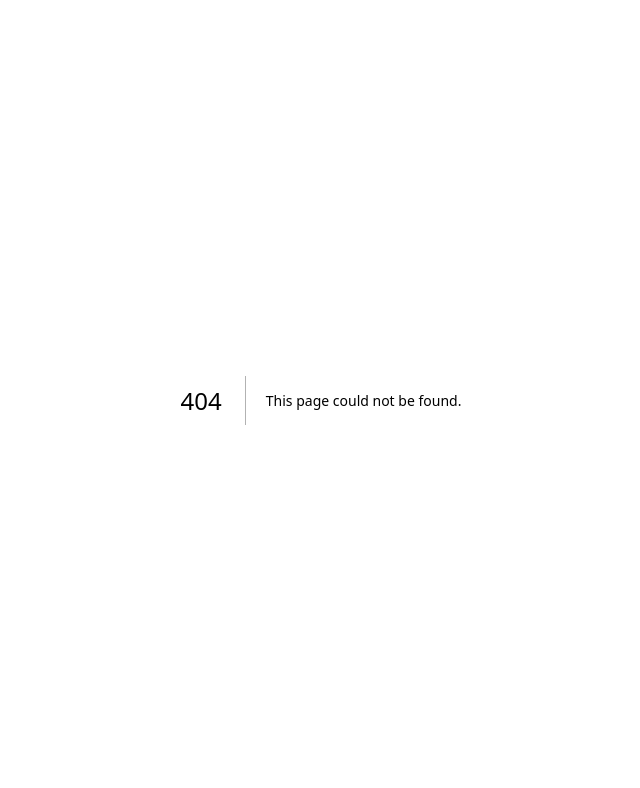
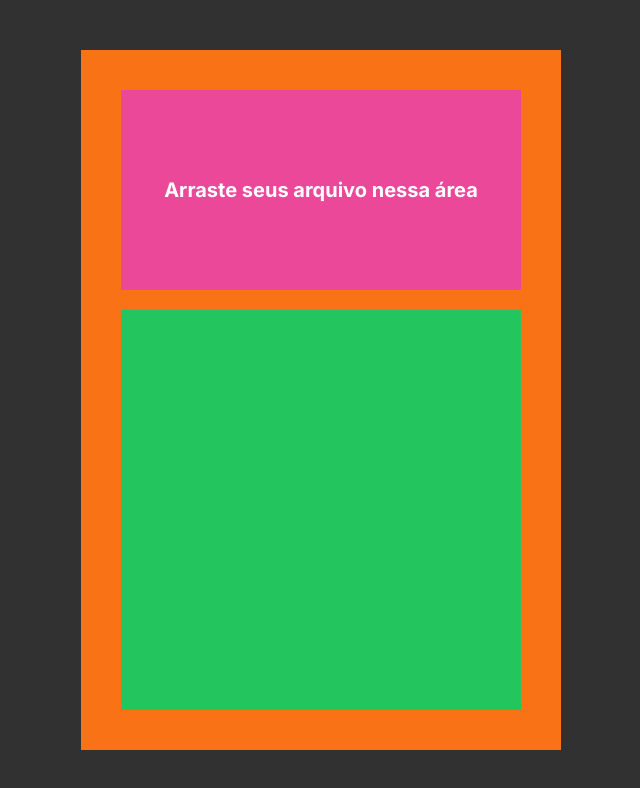
Before and after one commit to EmersonMatias/front-end-paggo, a Next.js app: page /dashboard in a window 1280 px wide. Before the commit this address had no page. Shown: the top 788 px of the page, without its empty margins (319-959 px from the left). Built offline with nearby package versions, Linux system fonts and the light colour scheme.

Commit message:
feat: upload-area interface

```diff
--- a/app/components/login-form.tsx
+++ b/app/components/login-form.tsx
@@ -11,14 +11,13 @@ export default function LoginForm(){
     }
 
     return(
-        <form className="bg-black w-fit flex flex-col bg-opacity-80 backdrop-blur-md py-10 px-20 text-white rounded-lg" onSubmit={handleSubmit(onSubmit)}>
+        <form className="bg-black w-fit flex flex-col bg-opacity-80 backdrop-blur-md py-14 px-32 text-white rounded-lg max-sm:w-[90%] max-sm:px-5" onSubmit={handleSubmit(onSubmit)}>
 
             <label htmlFor="email" className="mb-3 font-bold">Email</label>
-            <input type="email" id="mail" placeholder="Digite seu email" className="pl-3 py-3 bg-white bg-opacity-10 rounded-lg" {...register("email", {required: true})}/>
+            <input type="email" id="email" placeholder="Digite seu email" className="pl-3 py-3 bg-white bg-opacity-10 rounded-lg border-none" {...register("email", {required: true})}/>
            {errors.email &&  <p className="text-red-500 font-bold mt-4">Por favor, digite seu email!</p>}
 
-            <button className="bg-black mt-10 py-3 rounded-lg">Entrar</button>
-
+            <button className="bg-slate-600 mt-10 py-3 rounded-lg hover:bg-slate-400 ">Entrar</button>
         </form>
     )
 }
--- /dev/null
+++ b/app/components/upload-area.tsx
@@ -0,0 +1,74 @@
+'use client'
+import Image from "next/image";
+import { useState } from "react";
+import { MdError, MdCheckCircle } from "react-icons/md"
+import UploadZone from "./upload-zone";
+import { filesize } from "filesize";
+
+type TFile = {
+    file: File,
+    name: string,
+    previewURL: string,
+    size: string,
+    progress: number,
+    uploaded: boolean,
+    error: boolean,
+    url: string
+}
+
+export default function UploadArea() {
+    const [uploadedFiles, setUploadedFiles] = useState<TFile[]>([])
+
+    function handleUpload(files: File[]) {
+        console.log(files)
+
+        const newFiles: TFile[] = files.map((file) => (
+            {
+                file,
+                name: file.name,
+                previewURL: URL.createObjectURL(file),
+                size: filesize(file.size),
+                progress: 0,
+                uploaded: false,
+                error: false,
+                url: ""
+
+            }
+        ))
+
+        console.log(newFiles)
+
+        setUploadedFiles([...uploadedFiles, ...newFiles])
+    }
+
+    console.log(uploadedFiles)
+
+    return (
+        <div className="bg-orange-500 w-fit px-10 py-10 flex flex-col gap-5">
+            <UploadZone handleUpload={handleUpload} />
+
+            <div className="overflow-scroll h-[400px] bg-green-500">
+                {uploadedFiles.map(({ previewURL, name, size }) => (
+                    <div className="bg-black flex justify-between text-white items-center border-b-[1px]" key={name}>
+                        <div className="flex">
+                            <Image src={previewURL} alt="as" className="w-[80px] h-fit" width={50} height={50} />
+                            <div>
+                                <p>{name}</p>
+                                <p>{size}</p>
+                                <p></p>
+                            </div>
+                        </div>
+
+                        <div>
+                            <MdError className="h-[40px] w-auto text-red-500" />
+                            <MdCheckCircle className="h-[40px] w-auto text-green-500" />
+                        </div>
+
+                    </div>
+                ))}
+            </div>
+
+
+        </div>
+    )
+}
--- /dev/null
+++ b/app/components/upload-zone.tsx
@@ -0,0 +1,27 @@
+import Dropzone from "react-dropzone";
+
+type TUploadZone = {
+    handleUpload(files: File[]): void
+}
+
+export default function UploadZone({handleUpload}: TUploadZone){
+    function dragMessage(isDragActive: boolean, isDragReject: boolean) {
+        if (!isDragActive) return "Arraste seus arquivo nessa área"
+
+        if (isDragReject) return "Arquivos não suportados"
+
+        return "Solte seus arquivos nessa área"
+
+    }
+
+    return(
+        <Dropzone accept={{ 'image/*': [".png, .jpeg, .jpg,.webp, .pdf"] }} onDropAccepted={handleUpload}>
+        {({ getRootProps, getInputProps, isDragActive, isDragReject }) => (
+            <div {...getRootProps()} className={`bg-pink-500 w-[400px] h-[200px] ${isDragActive && "bg-blue-500"} ${isDragReject && "bg-red-500"} flex items-center justify-center`}>
+                <input className="hidden" {...getInputProps} />
+                <p className="text-white font-bold text-xl">{dragMessage(isDragActive, isDragReject)}</p>
+            </div>
+        )}
+    </Dropzone>
+    )
+}
--- /dev/null
+++ b/app/dashboard/page.tsx
@@ -0,0 +1,15 @@
+import UploadArea from "../components/upload-area";
+
+export default function Dashboard() {
+    let uploadedFiles = []
+
+
+
+    return (
+        <div  className="w-full h-dvh flex flex-col items-center justify-center">
+
+
+            <UploadArea />
+        </div>
+    )
+}
--- a/app/layout.tsx
+++ b/app/layout.tsx
@@ -16,7 +16,7 @@ export default function RootLayout({
 }>) {
   return (
     <html lang="pt">
-      <body className={inter.className}>{children}</body>
+      <body className={`${inter.className} bg-[#313131]`}>{children}</body>
     </html>
   );
 }
--- a/app/page.tsx
+++ b/app/page.tsx
@@ -3,8 +3,7 @@ import LoginForm from "./components/login-form";
 export default function Home() {
 
   return (
-    <main className="bg-[#313131] w-full h-dvh flex items-center justify-center">
-
+    <main className="w-full h-dvh flex items-center justify-center">
       <LoginForm/>
 
     </main>
--- a/package.json
+++ b/package.json
@@ -9,10 +9,13 @@
     "lint": "next lint"
   },
   "dependencies": {
+    "filesize": "^10.1.2",
     "next": "14.2.4",
     "react": "^18",
     "react-dom": "^18",
+    "react-dropzone": "^14.2.3",
     "react-hook-form": "^7.51.5",
+    "react-icons": "^5.2.1",
     "tesseract.js": "^5.1.0"
   },
   "devDependencies": {
```
Also changed, not shown: 1 other file (tests, documents, lock files or other folders).
